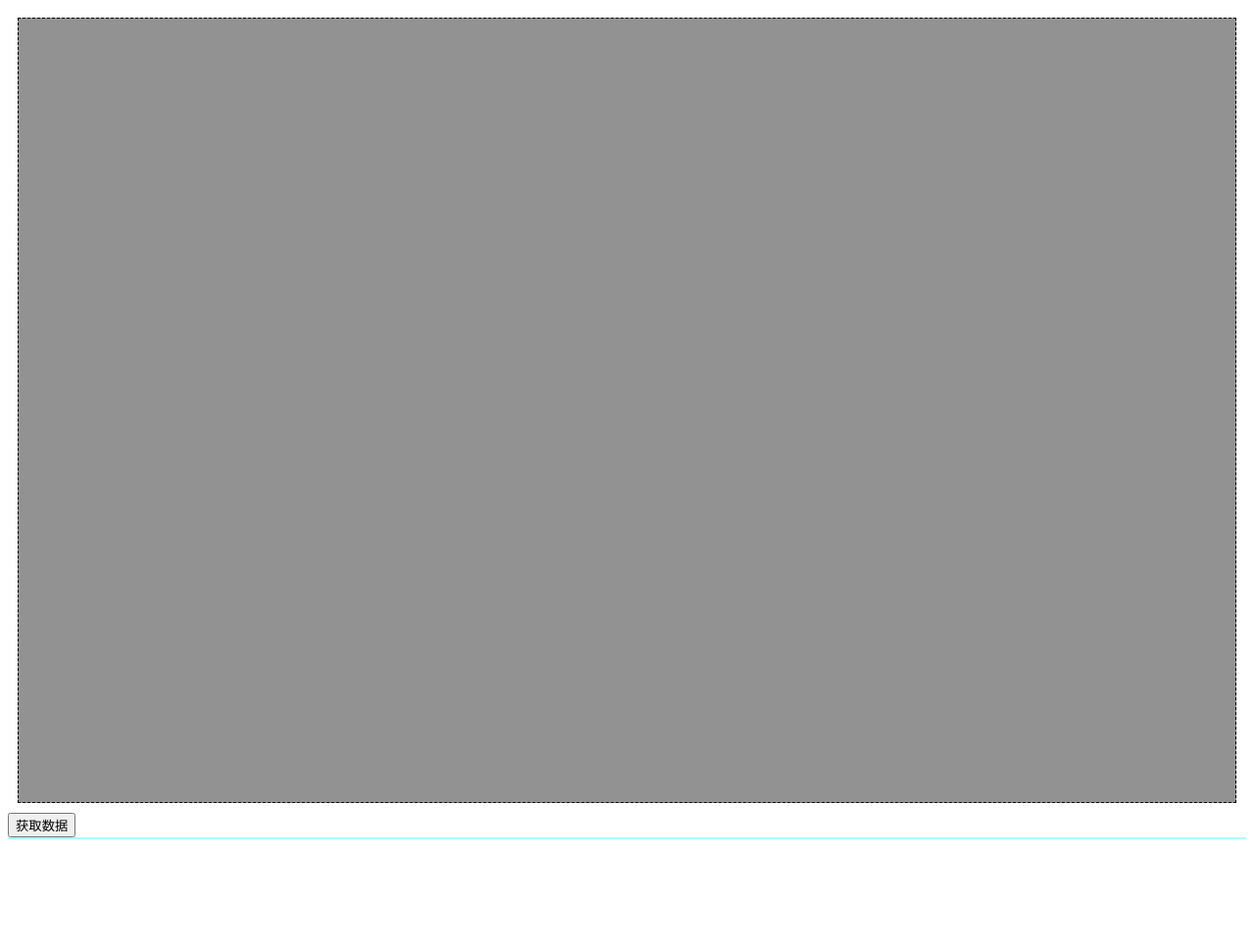
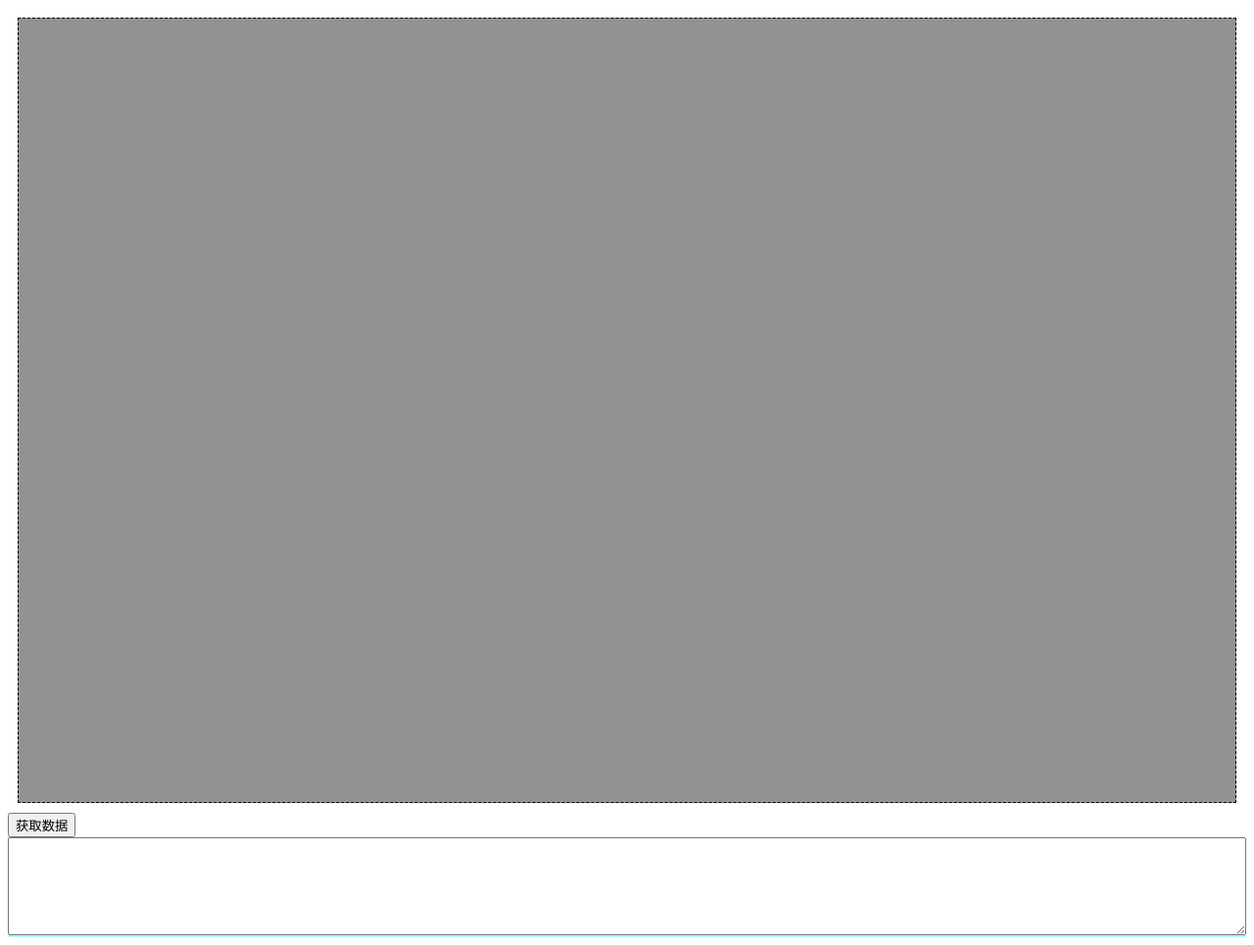
Before and after one commit to luxianfang/WebDesign, a plain HTML site: page preview.html in a window 1280 px wide. Shown: the whole page at 98% size. Before the commit the page ends 865 px from the top, so only its background shows below. Drawn offline with Linux system fonts and the light colour scheme.

Commit message:
Add files via upload

```diff
--- a/preview.html
+++ b/preview.html
@@ -17,6 +17,10 @@
 
 				<div style="text-align: center;">
 					<button v-on:click="doSime">获取数据</button>
+				</div>
+
+				<div style="display: flex;width: 100%;min-height: 100px;">
+					<textarea id="r" style="display: flex;width: 100%;"></textarea>
 				</div>
 
 			</div>
@@ -56,6 +60,7 @@
 						arr=[];
 						getChildren($('#design').children());
 						console.log(arr)
+						$('#r').val(JSON.stringify(arr))
 					}
 				},
 				mounted() {
```
